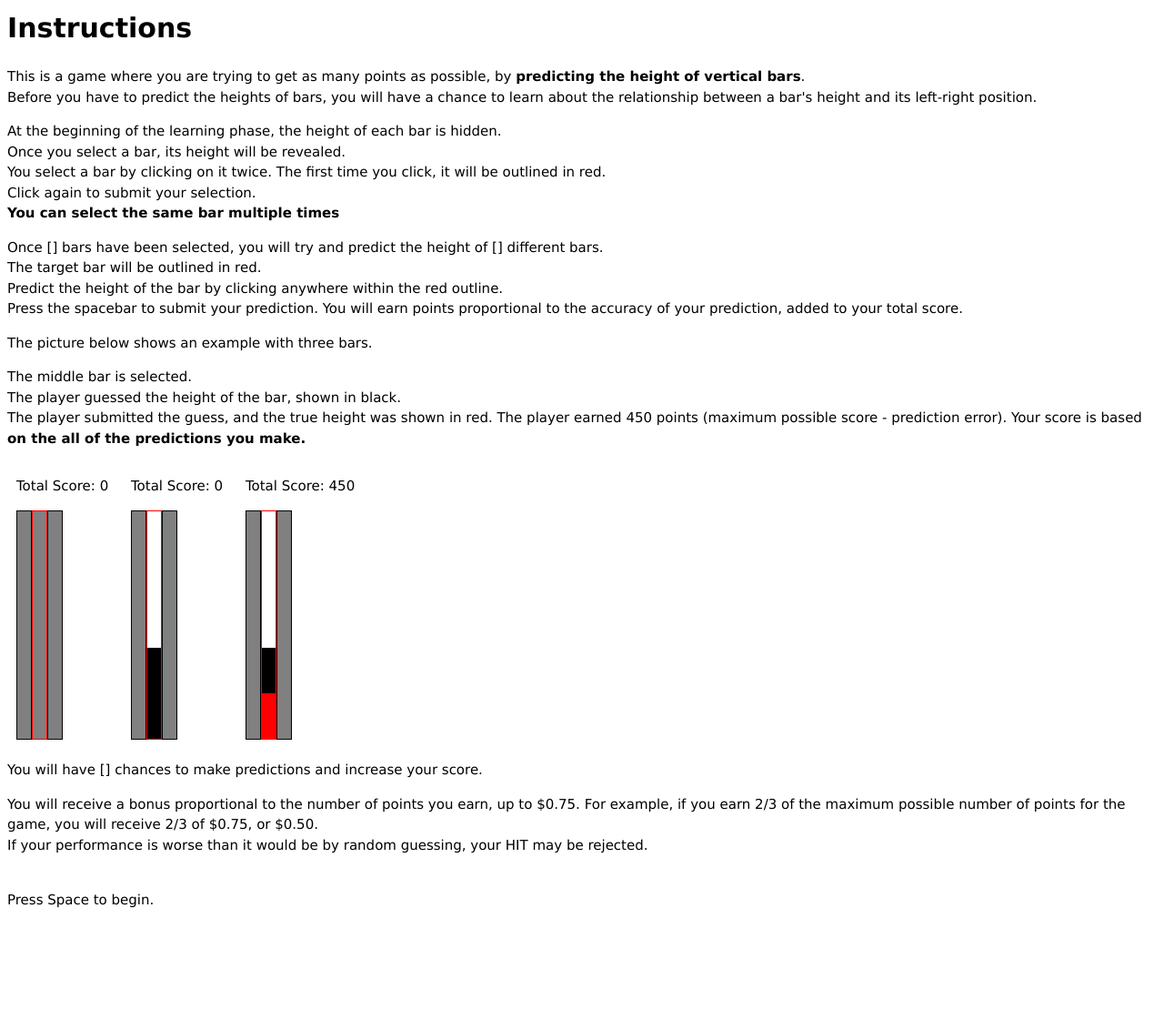
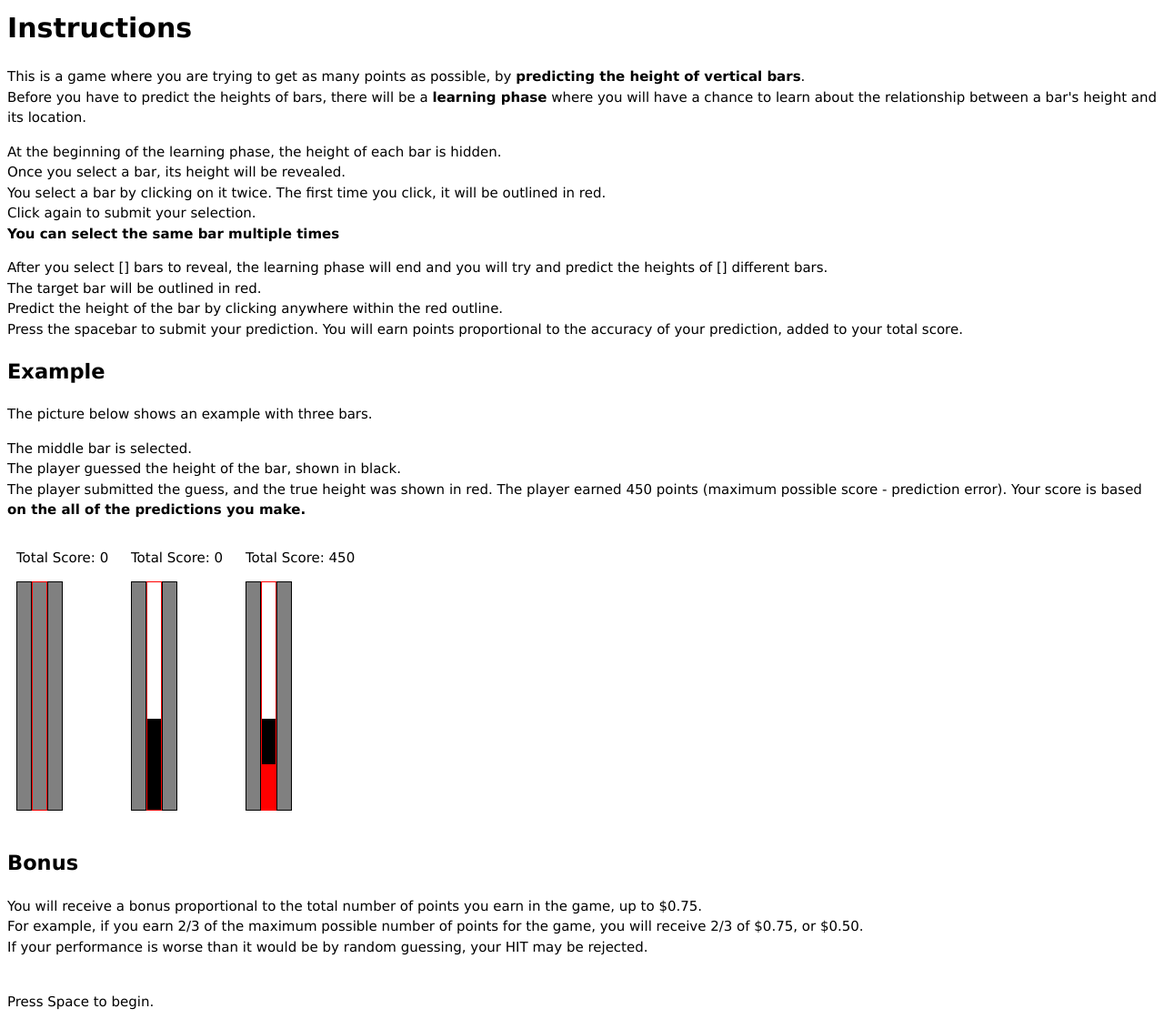
Before and after one commit to bmontambault/Active-Learning, a Flask app: template templates/min_error_instructions.html in a window 1280 px wide. Shown: the whole page at 91% size. Before the commit the page ends 998 px from the top, so only its background shows below. Run offline with Flask 2, Linux system fonts and the light colour scheme; the template is opened without the code that fills it: most values are stand-ins (such as "Sample title", 1, 10 or a date in 2020); parts of the project's set-up code (start-up, migrations or seed data) failed here and were passed over.

Commit message:
updated bonus wording, added subheaders, moved/edited number-of-trials language

```diff
--- a/templates/min_error_instructions.html
+++ b/templates/min_error_instructions.html
@@ -8,19 +8,19 @@
 <h1>Instructions</h1>
 <div>
   This is a game where you are trying to get as many points as possible, by <b>predicting the height of vertical bars</b>.
-  <br>Before you have to predict the heights of bars, you will have a chance to learn about the relationship between a bar's
-  height and its left-right position.
+  <br>Before you have to predict the heights of bars, there will be a <b>learning phase</b> where you will have a chance to learn about the relationship between a bar's height and its location.
 
   <p>At the beginning of the learning phase, the height of each bar is hidden.
   <br>Once you select a bar, its height will be revealed.
   <br>You select a bar by clicking on it twice. The first time you click, it will be outlined in red.
   <br>Click again to submit your selection.
   <br><b>You can select the same bar multiple times</b>
-  <p>Once {{trials}} bars have been selected, you will try and predict the height of {{trials}} different bars.
+  <p>After you select {{trials}} bars to reveal, the learning phase will end and you will try and predict the heights of {{trials}} different bars.
   <br>The target bar will be outlined in red.
   <br>Predict the height of the bar by clicking anywhere within the red outline.
   <br>Press the spacebar to submit your prediction. You will earn points proportional to the accuracy of your prediction, added to your total score.
 
+  <h2>Example</h2>
   <p>The picture below shows an example with three bars.
 
   <p>The middle bar is selected.
@@ -51,9 +51,10 @@
 </div>
 <br>
 <br>
+<h2>Bonus</h2>
+<!-- CL: Removed reference to number of prediction trials, because it was using the same templated trials variable as above (which doesn't seem right) and it doesn't seem crucial anyway -- there shouldn't be horizon effects for the prediction phase -->
 <div>
-  You will have {{trials}} chances to make predictions and increase your score.
-  <p>You will receive a bonus proportional to the number of points you earn, up to $0.75. For example, if you earn 2/3 of the maximum possible number of points for the game, you will receive 2/3 of $0.75, or $0.50.
+  <p>You will receive a bonus proportional to the total number of points you earn in the game, up to $0.75.<br>For example, if you earn 2/3 of the maximum possible number of points for the game, you will receive 2/3 of $0.75, or $0.50.
   <br>If your performance is worse than it would be by random guessing, your HIT may be rejected.
 </div>
 <br>
```
Also changed, not shown: templates/find_max_instructions.html (+8 -3 lines), templates/max_score_instructions.html (+7 -3 lines).
